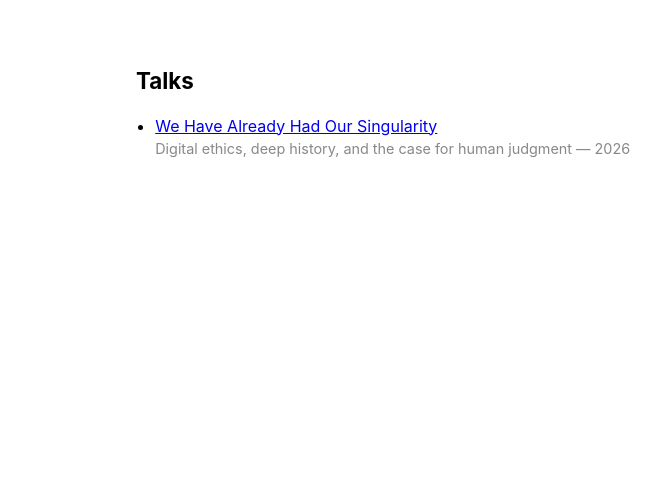
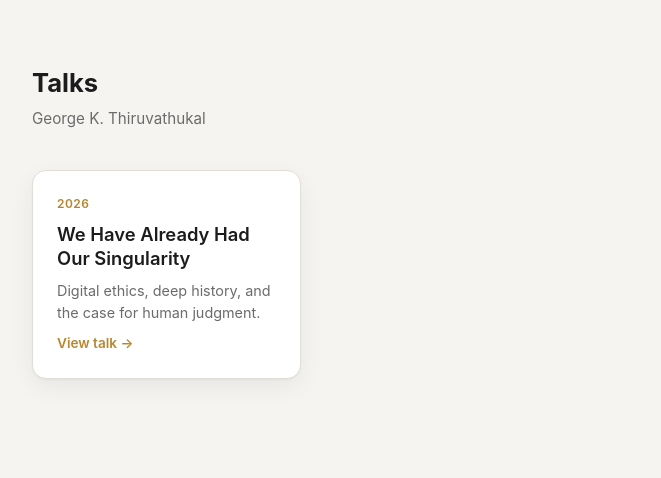
Before and after one commit to gkthiruvathukal/talks.gkt.sh, a plain HTML site: page index.html in a window 1280 px wide. Shown: the whole page, without its empty margins (184-845 px from the left). Drawn offline with Linux system fonts and the light colour scheme.

Commit message:
Redesign landing page as a card grid
Each talk gets a clickable card (year, title, description, CTA) instead
of a plain list, with light/dark theming and hover elevation. Scales
into a multi-column grid as more talks are added.

```diff
--- a/index.html
+++ b/index.html
@@ -5,30 +5,104 @@
 <meta name="viewport" content="width=device-width, initial-scale=1.0">
 <title>George K. Thiruvathukal — Talks</title>
 <style>
-	:root { color-scheme: light dark; }
+	:root {
+		color-scheme: light dark;
+		--bg:      #f5f4f1;
+		--ink:     #1c1c1c;
+		--muted:   #6b6b6b;
+		--card-bg: #ffffff;
+		--border:  #e1ded7;
+		--shadow:  0 1px 2px rgba(0,0,0,0.04), 0 8px 24px rgba(0,0,0,0.06);
+		--shadow-hover: 0 2px 4px rgba(0,0,0,0.06), 0 16px 32px rgba(0,0,0,0.10);
+		--accent:  #b8862f;
+	}
+	@media (prefers-color-scheme: dark) {
+		:root {
+			--bg:      #14161a;
+			--ink:     #e8e6e1;
+			--muted:   #93999f;
+			--card-bg: #1c1f24;
+			--border:  #2a2e34;
+			--shadow:  0 1px 2px rgba(0,0,0,0.3), 0 8px 24px rgba(0,0,0,0.4);
+			--shadow-hover: 0 2px 4px rgba(0,0,0,0.35), 0 16px 32px rgba(0,0,0,0.5);
+			--accent:  #d9a441;
+		}
+	}
+	* { box-sizing: border-box; }
 	body {
 		font-family: -apple-system, BlinkMacSystemFont, "Segoe UI", sans-serif;
-		max-width: 40em;
-		margin: 4em auto;
-		padding: 0 1.5em;
+		background: var(--bg);
+		color: var(--ink);
+		max-width: 56em;
+		margin: 0 auto;
+		padding: 4em 1.5em 6em;
 		line-height: 1.5;
 	}
-	h1 { font-size: 1.4em; }
-	ul { padding-left: 1.2em; }
-	li { margin: 0.6em 0; }
-	.date { color: #888; font-size: 0.9em; }
+	header { margin-bottom: 2.5em; }
+	h1 { font-size: 1.6em; margin: 0 0 0.2em; }
+	.subtitle { color: var(--muted); font-size: 0.95em; }
+	.cards {
+		display: grid;
+		grid-template-columns: repeat(auto-fill, minmax(260px, 1fr));
+		gap: 1.25em;
+	}
+	.card {
+		display: flex;
+		flex-direction: column;
+		gap: 0.6em;
+		background: var(--card-bg);
+		border: 1px solid var(--border);
+		border-radius: 14px;
+		padding: 1.5em;
+		text-decoration: none;
+		color: inherit;
+		box-shadow: var(--shadow);
+		transition: transform 0.15s ease, box-shadow 0.15s ease, border-color 0.15s ease;
+	}
+	.card:hover, .card:focus-visible {
+		transform: translateY(-3px);
+		box-shadow: var(--shadow-hover);
+		border-color: var(--accent);
+	}
+	.card__year {
+		font-size: 0.75em;
+		font-weight: 600;
+		letter-spacing: 0.04em;
+		text-transform: uppercase;
+		color: var(--accent);
+	}
+	.card__title {
+		font-size: 1.15em;
+		font-weight: 600;
+		line-height: 1.3;
+	}
+	.card__desc {
+		font-size: 0.9em;
+		color: var(--muted);
+		flex-grow: 1;
+	}
+	.card__cta {
+		font-size: 0.85em;
+		font-weight: 600;
+		color: var(--accent);
+	}
 </style>
 </head>
 <body>
 
-<h1>Talks</h1>
+<header>
+	<h1>Talks</h1>
+	<div class="subtitle">George K. Thiruvathukal</div>
+</header>
 
-<ul>
-<li>
-	<a href="luc-digital-ethics-2026/">We Have Already Had Our Singularity</a>
-	<div class="date">Digital ethics, deep history, and the case for human judgment — 2026</div>
-</li>
-</ul>
+<div class="cards">
+	<a class="card" href="luc-digital-ethics-2026/">
+		<span class="card__year">2026</span>
+		<span class="card__title">We Have Already Had Our Singularity</span>
+		<span class="card__desc">Digital ethics, deep history, and the case for human judgment.</span>
+		<span class="card__cta">View talk →</span>
+	</a>
+</div>
 
 </body>
 </html>
```
